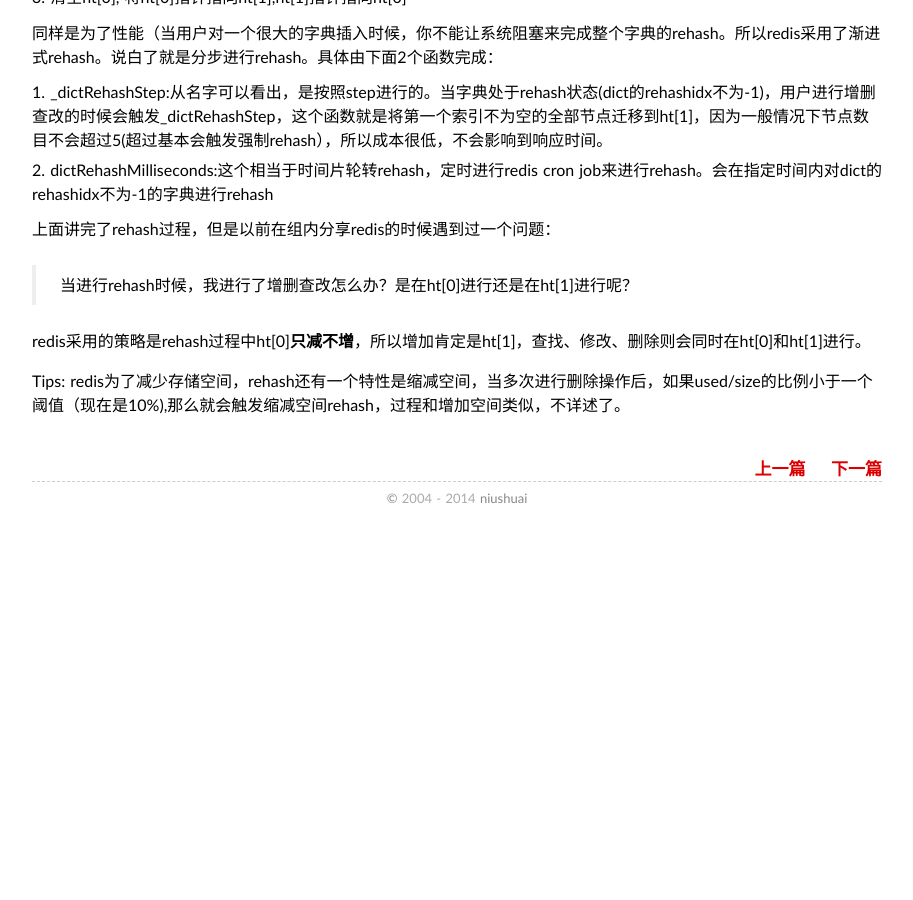
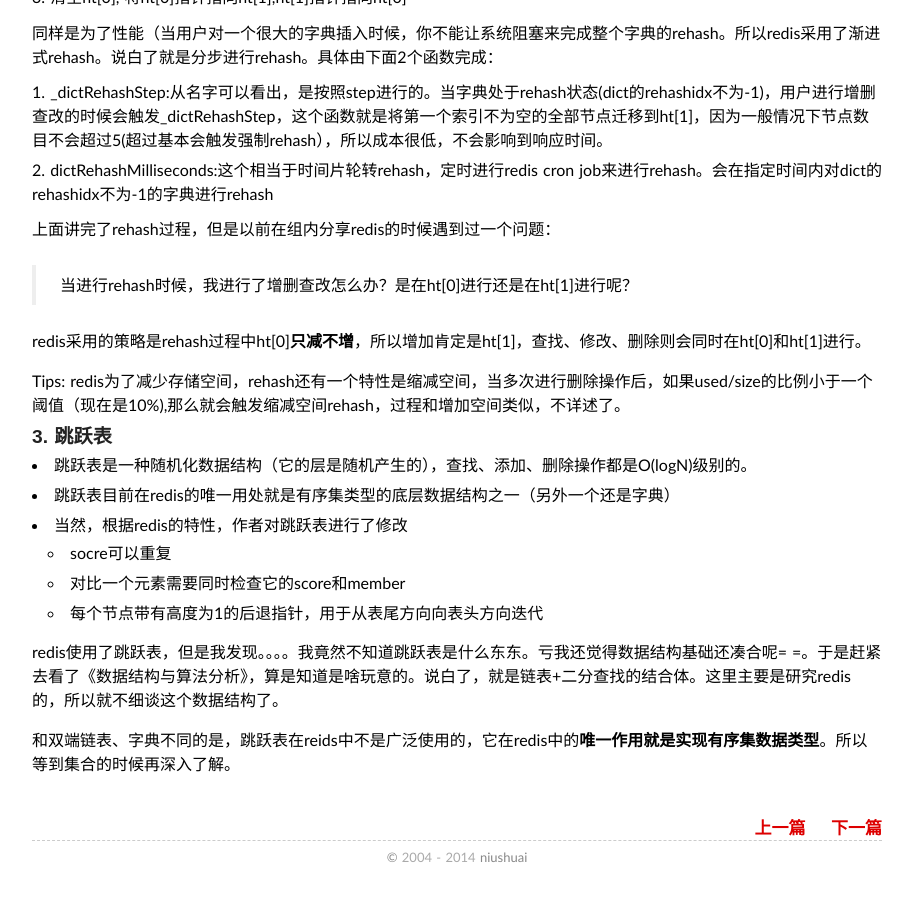
Before and after one commit to niushuai/blog, a Jekyll site: the page built from _posts/2014-05-07-redisbook_chapter01.md, in a window 1280 px wide and 900 px high, scrolled down 2776 px. Shown: the whole window, without its empty margins (183-1096 px from the left). Built offline with Jekyll 4.4.1, drawn with Linux system fonts in a browser that asks for light colours; some web fonts are replaced; Markdown is read by kramdown in place of the engine named in the settings; comment, search, counter and statistics services are not loaded; before the commit the page ends 3317 px from its top, so only the background shows below that.

Commit message:
chapter01

```diff
--- a/_posts/2014-05-07-redisbook_chapter01.md
+++ b/_posts/2014-05-07-redisbook_chapter01.md
@@ -105,3 +105,16 @@
 
 
 Tips: redis为了减少存储空间，rehash还有一个特性是缩减空间，当多次进行删除操作后，如果used/size的比例小于一个阈值（现在是10%),那么就会触发缩减空间rehash，过程和增加空间类似，不详述了。
+
+###3. 跳跃表
+
+* 跳跃表是一种随机化数据结构（它的层是随机产生的），查找、添加、删除操作都是O(logN)级别的。
+* 跳跃表目前在redis的唯一用处就是有序集类型的底层数据结构之一（另外一个还是字典）
+* 当然，根据redis的特性，作者对跳跃表进行了修改
+	* socre可以重复
+	* 对比一个元素需要同时检查它的score和member
+	* 每个节点带有高度为1的后退指针，用于从表尾方向向表头方向迭代
+
+redis使用了跳跃表，但是我发现。。。。我竟然不知道跳跃表是什么东东。亏我还觉得数据结构基础还凑合呢= =。于是赶紧去看了《数据结构与算法分析》，算是知道是啥玩意的。说白了，就是链表+二分查找的结合体。这里主要是研究redis的，所以就不细谈这个数据结构了。
+
+和双端链表、字典不同的是，跳跃表在reids中不是广泛使用的，它在redis中的**唯一作用就是实现有序集数据类型**。所以等到集合的时候再深入了解。
```
Also changed, not shown: other parts of _posts/2014-05-07-redisbook_chapter01.md (+1 -1 lines).
